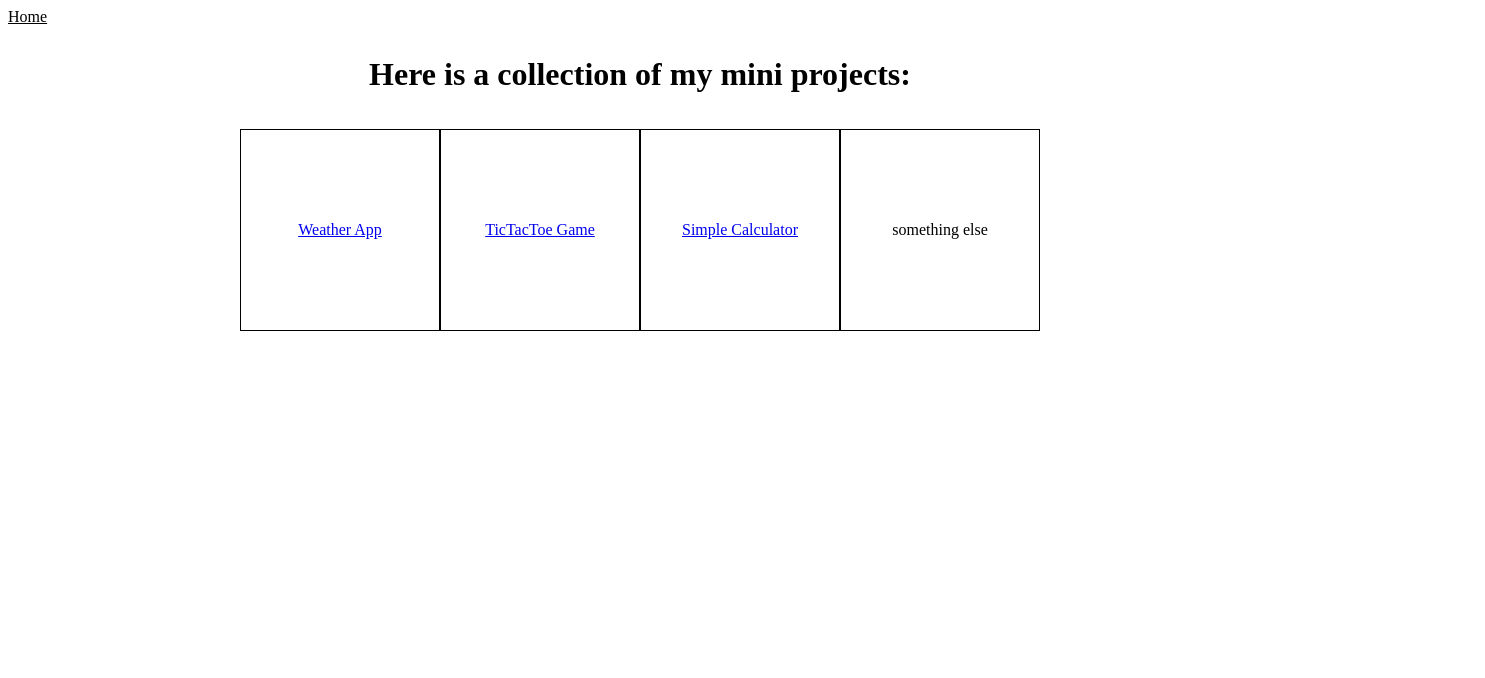
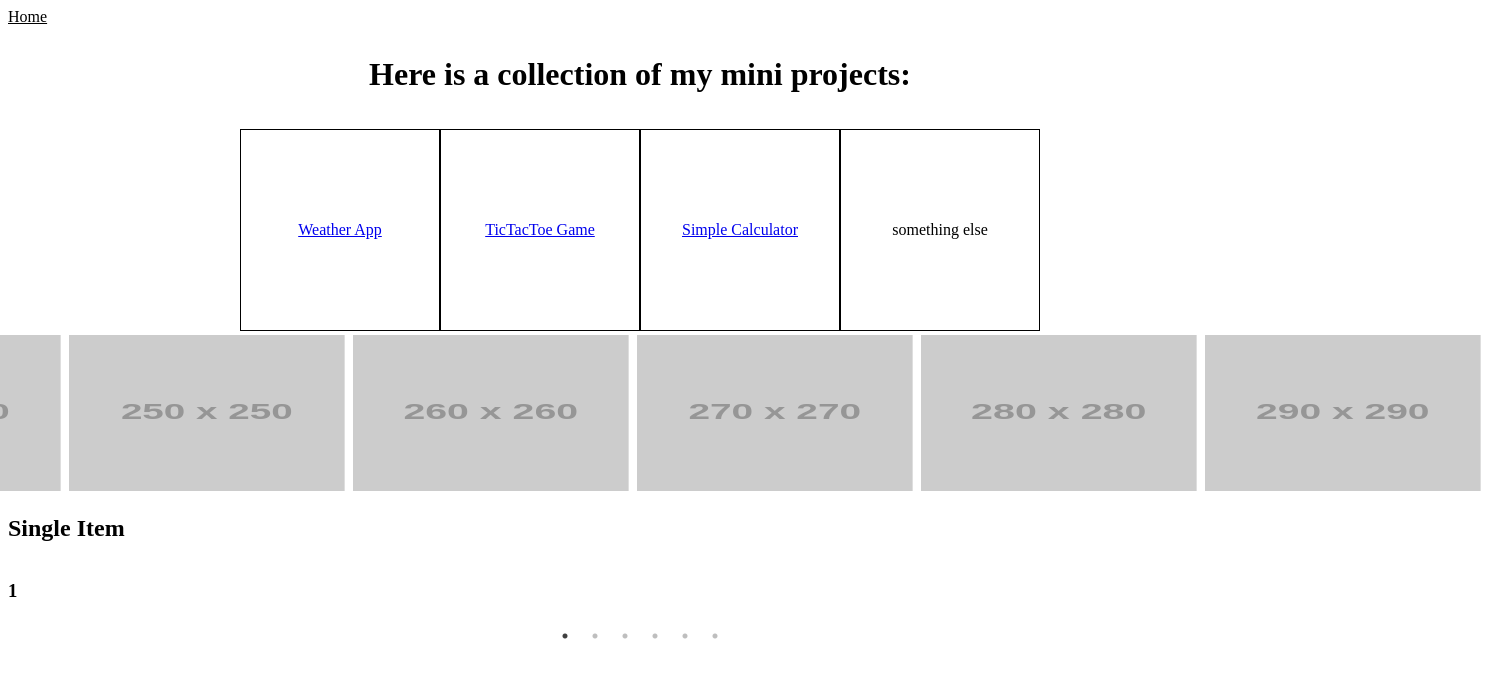
Before and after one commit to jb3k/Mini-Projects, a React (Create React App) app in the folder react-app/: page / in a window 1280 px wide. Shown: the top 678 px of the page, 1485 px wide, since content can reach past the window. Built offline with nearby package versions, Linux system fonts and the light colour scheme.

Commit message:
added react slick

```diff
--- a/react-app/package.json
+++ b/react-app/package.json
@@ -15,9 +15,11 @@
     "react-router-dom": "^5.2.0",
     "react-scripts": "^4.0.3",
     "react-select-async-paginate": "^0.7.2",
+    "react-slick": "^0.29.0",
     "redux": "^4.1.0",
     "redux-logger": "^3.0.6",
-    "redux-thunk": "^2.3.0"
+    "redux-thunk": "^2.3.0",
+    "slick-carousel": "^1.8.1"
   },
   "scripts": {
     "start": "react-scripts start",
--- a/react-app/public/index.html
+++ b/react-app/public/index.html
@@ -1,10 +1,17 @@
 <!DOCTYPE html>
 <html lang="en">
+
 <head>
   <meta charset="utf-8" />
   <title>Mini Projects</title>
+  <link rel="stylesheet" type="text/css" charset="UTF-8"
+    href="https://cdnjs.cloudflare.com/ajax/libs/slick-carousel/1.6.0/slick.min.css" />
+  <link rel="stylesheet" type="text/css"
+    href="https://cdnjs.cloudflare.com/ajax/libs/slick-carousel/1.6.0/slick-theme.min.css" />
 </head>
+
 <body>
   <div id="root"></div>
 </body>
+
 </html>
--- a/react-app/src/components/homepage/homepage.css
+++ b/react-app/src/components/homepage/homepage.css
@@ -21,3 +21,37 @@
     height: 200px;
 
 }
+
+
+
+
+
+.body {
+    margin: 0;
+}
+
+:root {
+    /* a variable */
+    --slider-padding: 5rem;
+}
+
+
+.container {
+    display: flex;
+    justify-content: center;
+}
+
+.slider {
+    display: flex;
+    /* overflow: scroll; */
+    width: calc(100% - 2 * var(--slider-padding));
+    transform: translate(-105%);
+
+}
+
+.slider>img {
+    flex: 0 0 25%;
+    max-width: 25%;
+    aspect-ratio: 16/9;
+    padding: .25rem;
+}
--- a/react-app/src/components/homepage/index.js
+++ b/react-app/src/components/homepage/index.js
@@ -1,12 +1,13 @@
 import React from 'react';
 import { NavLink } from 'react-router-dom';
 import './homepage.css'
+import SliderComponent from './slider';
 
 function HomePage() {
 
 
     return (
-        <>
+        <div className='body'>
             <h1 style={{ display: "flex", justifyContent: 'center' }}> Here is a collection of my mini projects: </h1>
             <div className='home'>
                 <div className='mainpage-template'>
@@ -32,7 +33,31 @@ function HomePage() {
                     </div>
                 </div>
             </div>
-        </>
+
+            <div className='container'>
+                <div className='slider'>
+                    <img src='https://via.placeholder.com/210?text=1' />
+                    <img src='https://via.placeholder.com/220?text=2' />
+                    <img src='https://via.placeholder.com/230?text=3' />
+                    <img src='https://via.placeholder.com/240?text=4' />
+                    <img src='https://via.placeholder.com/250?text=5' />
+                    <img src='https://via.placeholder.com/260?text=6' />
+                    <img src='https://via.placeholder.com/270?text=7' />
+                    <img src='https://via.placeholder.com/280?text=8' />
+                    <img src='https://via.placeholder.com/290?text=9' />
+
+
+
+                </div>
+            </div>
+
+            <div>
+                <SliderComponent />
+            </div>
+
+
+
+        </div>
     )
 
 };
--- /dev/null
+++ b/react-app/src/components/homepage/slider.js
@@ -0,0 +1,41 @@
+import React, { Component } from "react";
+import Slider from "react-slick";
+
+function SliderComponent() {
+
+    const settings = {
+        dots: true,
+        infinite: true,
+        speed: 500,
+        slidesToShow: 1,
+        slidesToScroll: 1
+    }
+
+    return (
+        <div>
+            <h2> Single Item</h2>
+            <Slider {...settings}>
+                <div>
+                    <h3>1</h3>
+                </div>
+                <div>
+                    <h3>2</h3>
+                </div>
+                <div>
+                    <h3>3</h3>
+                </div>
+                <div>
+                    <h3>4</h3>
+                </div>
+                <div>
+                    <h3>5</h3>
+                </div>
+                <div>
+                    <h3>6</h3>
+                </div>
+            </Slider>
+        </div>
+    );
+}
+
+export default SliderComponent
```
Also changed, not shown: 1 other file (tests, documents, lock files or other folders). Lines whose indentation alone changed are shown as unchanged.
